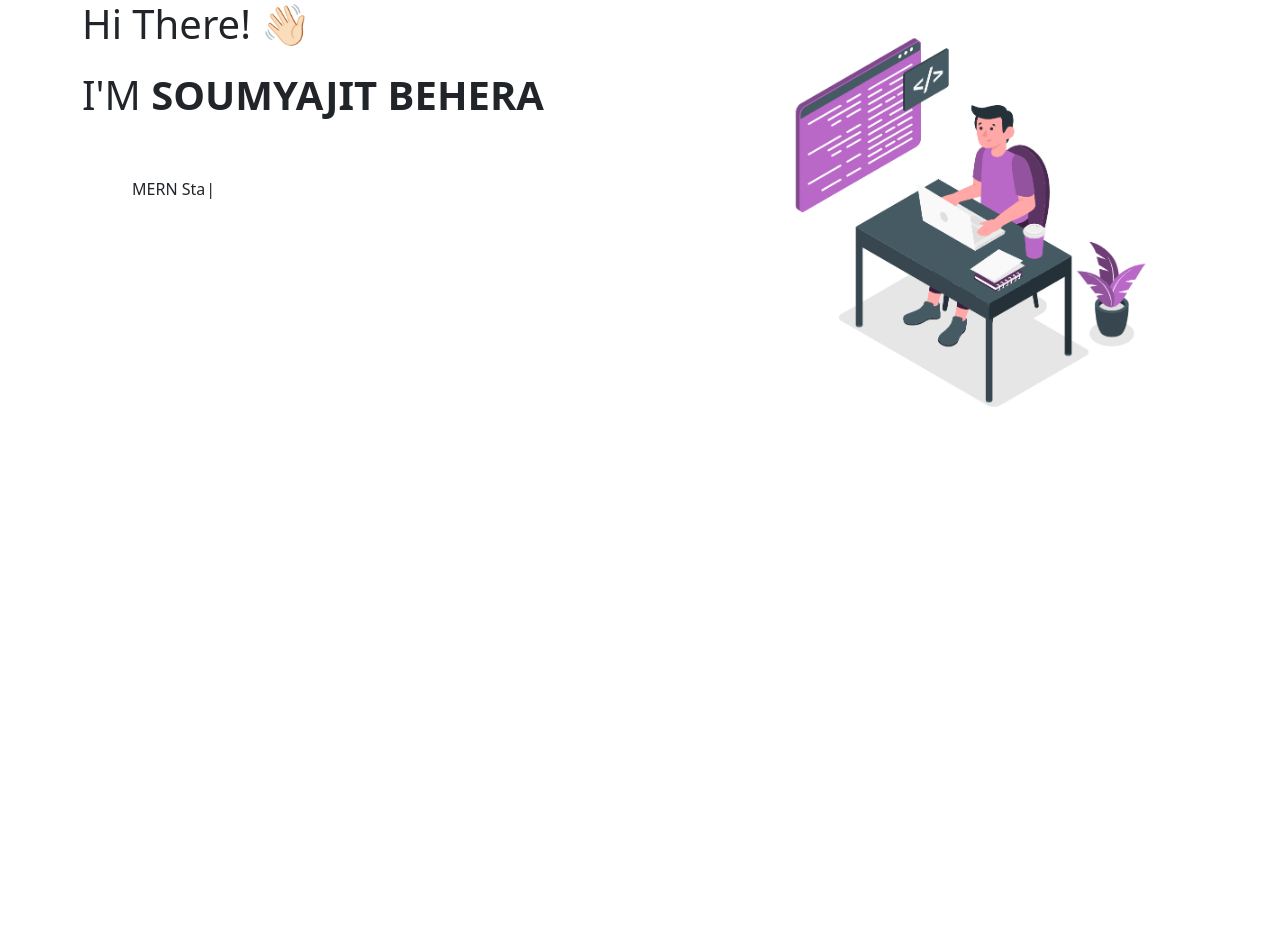
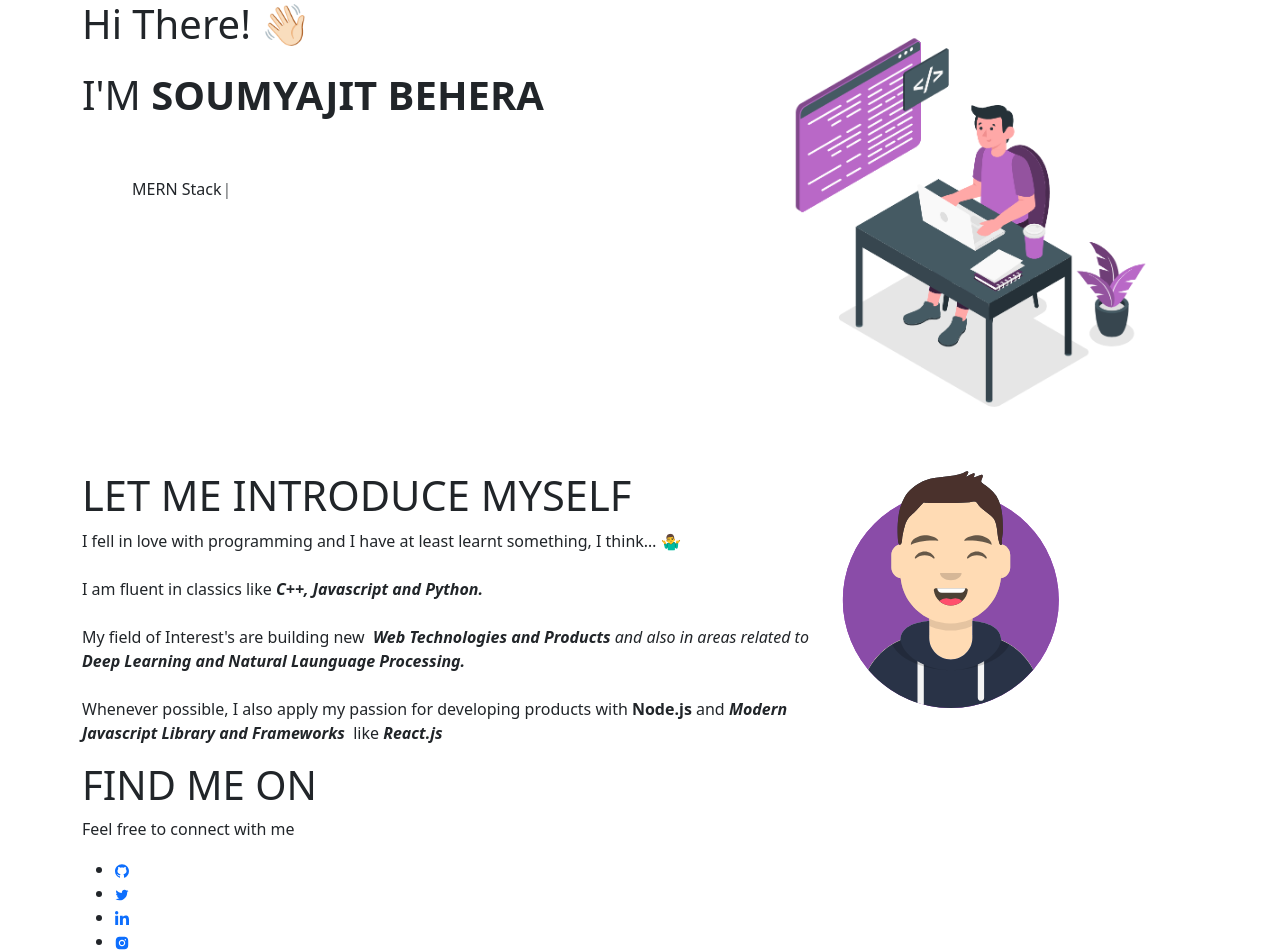
Before and after one commit to faarhaan10/my-portfolio, a React (Create React App) app: page / in a window 1280 px wide. Shown: the top 952 px of the page. Before the commit the page ends 800 px from the top, so only its background shows below. Built offline with nearby package versions, Linux system fonts and the light colour scheme.

Commit message:
banner section added

```diff
--- a/package.json
+++ b/package.json
@@ -10,6 +10,8 @@
     "react": "^17.0.2",
     "react-bootstrap": "^2.0.2",
     "react-dom": "^17.0.2",
+    "react-icons": "^4.3.1",
+    "react-parallax-tilt": "^1.5.79",
     "react-scripts": "4.0.3",
     "typewriter-effect": "^2.18.2",
     "web-vitals": "^1.1.2"
--- a/src/Componants/Home/Banner/Banner.js
+++ b/src/Componants/Home/Banner/Banner.js
@@ -1,6 +1,7 @@
 import React from "react";
 import { Container, Row, Col } from "react-bootstrap";
 import homeLogo from "../../../Assets/home-main.svg";
+import Section from "../Section/Section";
 import Type from "./Type/Type";
 
 function Banner() {
@@ -30,7 +31,7 @@ function Banner() {
                     </Row>
                 </Container>
             </Container>
-            {/* <Home2 /> */}
+            <Section />
         </section>
     );
 }
--- a/src/Componants/Home/Section/Section.js
+++ b/src/Componants/Home/Section/Section.js
@@ -0,0 +1,116 @@
+import React from "react";
+import { Container, Row, Col } from "react-bootstrap";
+import myImg from "../../../Assets/avatar.svg";
+import Tilt from "react-parallax-tilt";
+import {
+    AiFillGithub,
+    AiOutlineTwitter,
+    AiFillInstagram,
+} from "react-icons/ai";
+import { FaLinkedinIn } from "react-icons/fa";
+
+const Section = () => {
+    return (
+        <Container fluid className="home-about-section" id="about">
+            <Container>
+                <Row>
+                    <Col md={8} className="home-about-description">
+                        <h1 style={{ fontSize: "2.6em" }}>
+                            LET ME <span className="purple"> INTRODUCE </span> MYSELF
+                        </h1>
+                        <p className="home-about-body">
+                            I fell in love with programming and I have at least learnt
+                            something, I think… 🤷‍♂️
+                            <br />
+                            <br />I am fluent in classics like
+                            <i>
+                                <b className="purple"> C++, Javascript and Python. </b>
+                            </i>
+                            <br />
+                            <br />
+                            My field of Interest's are building new &nbsp;
+                            <i>
+                                <b className="purple">Web Technologies and Products </b> and
+                                also in areas related to{" "}
+                                <b className="purple">
+                                    Deep Learning and Natural Launguage Processing.
+                                </b>
+                            </i>
+                            <br />
+                            <br />
+                            Whenever possible, I also apply my passion for developing products
+                            with <b className="purple">Node.js</b> and
+                            <i>
+                                <b className="purple">
+                                    {" "}
+                                    Modern Javascript Library and Frameworks
+                                </b>
+                            </i>
+                            &nbsp; like
+                            <i>
+                                <b className="purple"> React.js </b>
+                            </i>
+                        </p>
+                    </Col>
+                    <Col md={4} className="myAvtar">
+                        <Tilt>
+                            <img src={myImg} className="img-fluid" alt="avatar" />
+                        </Tilt>
+                    </Col>
+                </Row>
+                <Row>
+                    <Col md={12} className="home-about-social">
+                        <h1>FIND ME ON</h1>
+                        <p>
+                            Feel free to <span className="purple">connect </span>with me
+                        </p>
+                        <ul className="home-about-social-links">
+                            <li className="social-icons">
+                                <a
+                                    href="https://github.com/soumyajit4419"
+                                    target="_blank"
+                                    rel="noreferrer"
+                                    className="icon-colour  home-social-icons"
+                                >
+                                    <AiFillGithub />
+                                </a>
+                            </li>
+                            <li className="social-icons">
+                                <a
+                                    href="https://twitter.com/Soumyajit4419"
+                                    target="_blank"
+                                    rel="noreferrer"
+                                    className="icon-colour  home-social-icons"
+                                >
+                                    <AiOutlineTwitter />
+                                </a>
+                            </li>
+                            <li className="social-icons">
+                                <a
+                                    href="https://www.linkedin.com/in/soumyajit4419/"
+                                    target="_blank"
+                                    rel="noreferrer"
+                                    className="icon-colour  home-social-icons"
+                                >
+                                    <FaLinkedinIn />
+                                </a>
+                            </li>
+                            <li className="social-icons">
+                                <a
+                                    href="https://www.instagram.com/s.o.u.m.y.a_j.i.t/"
+                                    target="_blank"
+                                    rel="noreferrer"
+                                    className="icon-colour home-social-icons"
+                                >
+                                    <AiFillInstagram />
+                                </a>
+                            </li>
+                        </ul>
+                    </Col>
+                </Row>
+            </Container>
+        </Container>
+    );
+};
+
+export default Section;
```
Also changed, not shown: src/Assets/avatar.svg (added), 1 other file (tests, documents, lock files or other folders).
